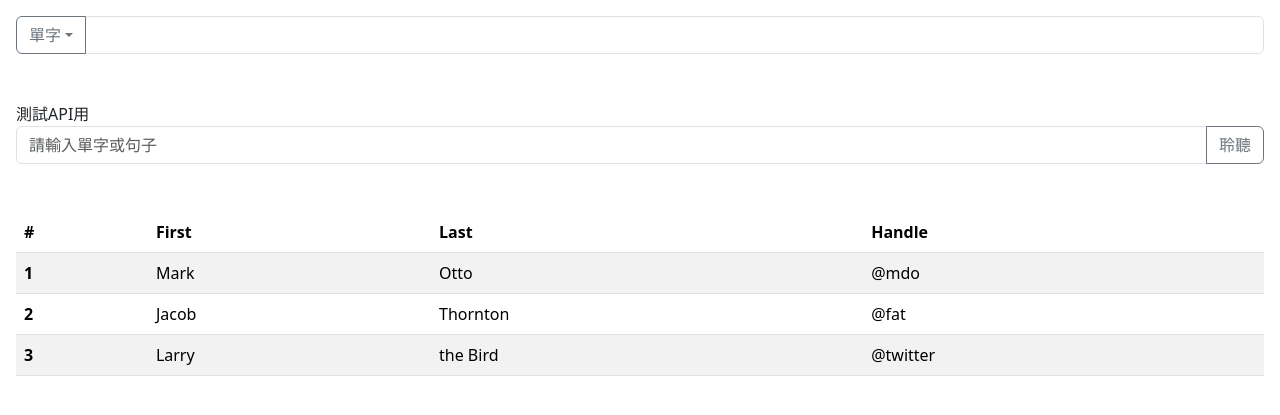
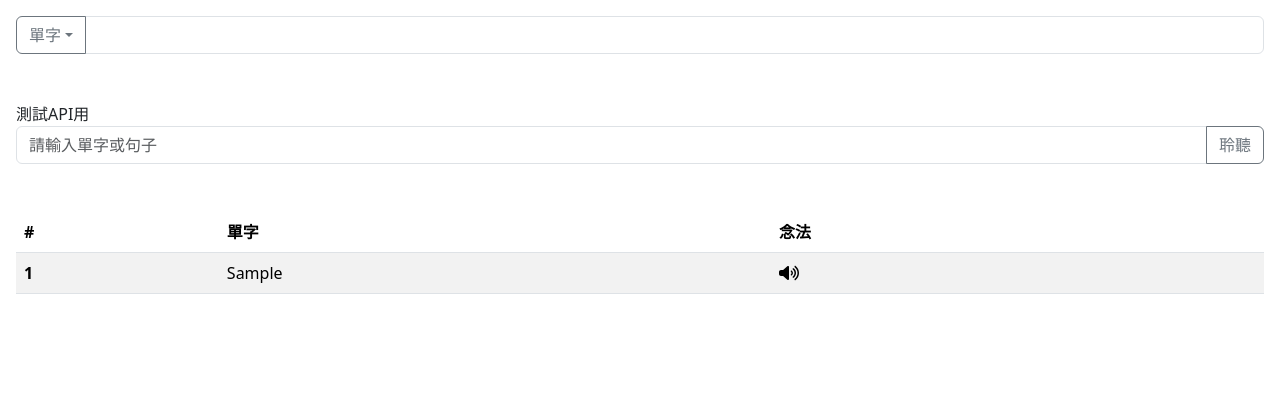
Before and after one commit to CtrlShiftSpace/DjangoTTS, a Django app: page /learn/ in a window 1280 px wide. Shown: the top 415 px of the page. Run offline with Django 5.2, Linux system fonts and the light colour scheme; tables that the repository leaves empty hold one stand-in row (values such as "Sample post"); some libraries are stand-ins or nearby versions.

Commit message:
[issue]前台畫面與功能開發 [scope]/learn [solution]修改JS

```diff
--- a/tts/learn/views.py
+++ b/tts/learn/views.py
@@ -1,5 +1,12 @@
 from django.shortcuts import render
+
+from learn.models import EnglishWord
 
 # Create your views here.
 def home(request):
-    return render(request, 'learn/home.html', {})
+
+    eng_words = EnglishWord.objects.all()
+    context = {
+        'eng_words': eng_words
+    }
+    return render(request, 'learn/home.html', context=context)
--- a/tts/static/js/learn.js
+++ b/tts/static/js/learn.js
@@ -1,6 +1,8 @@
 $(document).ready(function (){
     // 按下聆聽按鈕
-    $("#btn-trans-audio").on('click', transAudioHandler);
+    $('#btn-trans-audio').on('click', transAudioHandler);
+    // 按下單字旁的念法
+    $('#word-catch-table').on('click', '.btn-word-repeat', repeatWordHandler);
 });
 
 function transAudioHandler(e) {
@@ -9,7 +11,17 @@ function transAudioHandler(e) {
     if (comm_text.trim() == "") {
         return;
     }
+}
 
+function repeatWordHandler(e) {
+    let comm_text = $(this).attr("data-word");
+    if (comm_text.trim() == "") {
+        return;
+    }
+    ajaxEdgeTTS(comm_text);
+}
+
+function ajaxEdgeTTS(comm_text) {
     $.ajax({
         type: 'POST',
         url: "/api/edge/tts",
--- a/tts/templates/learn/home.html
+++ b/tts/templates/learn/home.html
@@ -12,6 +12,9 @@
         <script src="https://cdn.jsdelivr.net/npm/bootstrap@5.3.3/dist/js/bootstrap.bundle.min.js" integrity="sha384-YvpcrYf0tY3lHB60NNkmXc5s9fDVZLESaAA55NDzOxhy9GkcIdslK1eN7N6jIeHz" crossorigin="anonymous"></script>
         <!-- Jquery -->
         <script src="https://code.jquery.com/jquery-3.7.1.min.js" integrity="sha256-/JqT3SQfawRcv/BIHPThkBvs0OEvtFFmqPF/lYI/Cxo=" crossorigin="anonymous"></script>
+        <!-- font-awesome -->
+        <script src="https://cdnjs.cloudflare.com/ajax/libs/font-awesome/6.6.0/js/all.min.js"></script>
+        <link href="https://cdnjs.cloudflare.com/ajax/libs/font-awesome/6.6.0/css/all.min.css">
         <!-- CSS -->
         <link href="{% static 'css/learn.css' %}" rel="stylesheet">
         <script src="{% static 'js/learn.js' %}"></script>
@@ -42,34 +45,28 @@
         </div>
 
         <div class="p-3">
-            <table class="table table-striped">
+            <table id="word-catch-table" class="table table-striped">
                 <thead>
                     <tr>
                         <th scope="col">#</th>
-                        <th scope="col">First</th>
-                        <th scope="col">Last</th>
-                        <th scope="col">Handle</th>
+                        <th scope="col">單字</th>
+                        <th scope="col">念法</th>
+                        <th scope="col"></th>
                     </tr>
                 </thead>
                 <tbody>
+                    {% for word_row in eng_words %}
                     <tr>
-                        <th scope="row">1</th>
-                        <td>Mark</td>
-                        <td>Otto</td>
-                        <td>@mdo</td>
+                        <th scope="row">{{forloop.counter}}</th>
+                        <td>{{ word_row.word }}</td>
+                        <td style="cursor:pointer;">
+                            <span class="btn-word-repeat" data-word="{{ word_row.word }}" >
+                                <i class="fa-solid fa-volume-high"></i>
+                            </span>
+                        </td>
+                        <td></td>
                     </tr>
-                    <tr>
-                        <th scope="row">2</th>
-                        <td>Jacob</td>
-                        <td>Thornton</td>
-                        <td>@fat</td>
-                    </tr>
-                    <tr>
-                        <th scope="row">3</th>
-                        <td>Larry</td>
-                        <td>the Bird</td>
-                        <td>@twitter</td>
-                    </tr>
+                    {% endfor %}
                 </tbody>
             </table>
         </div>
```
